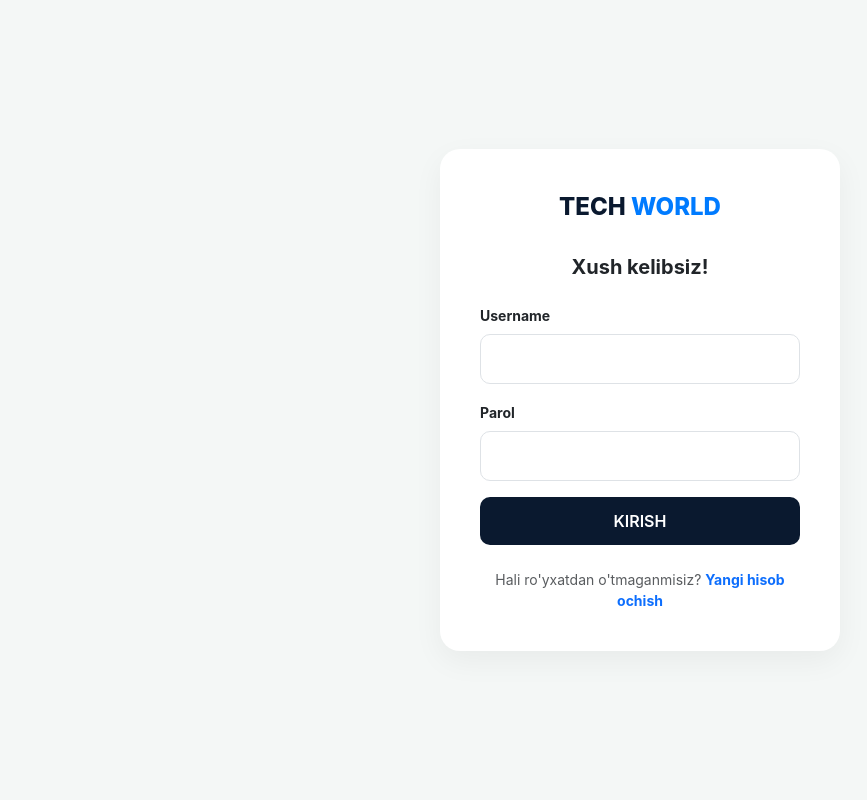
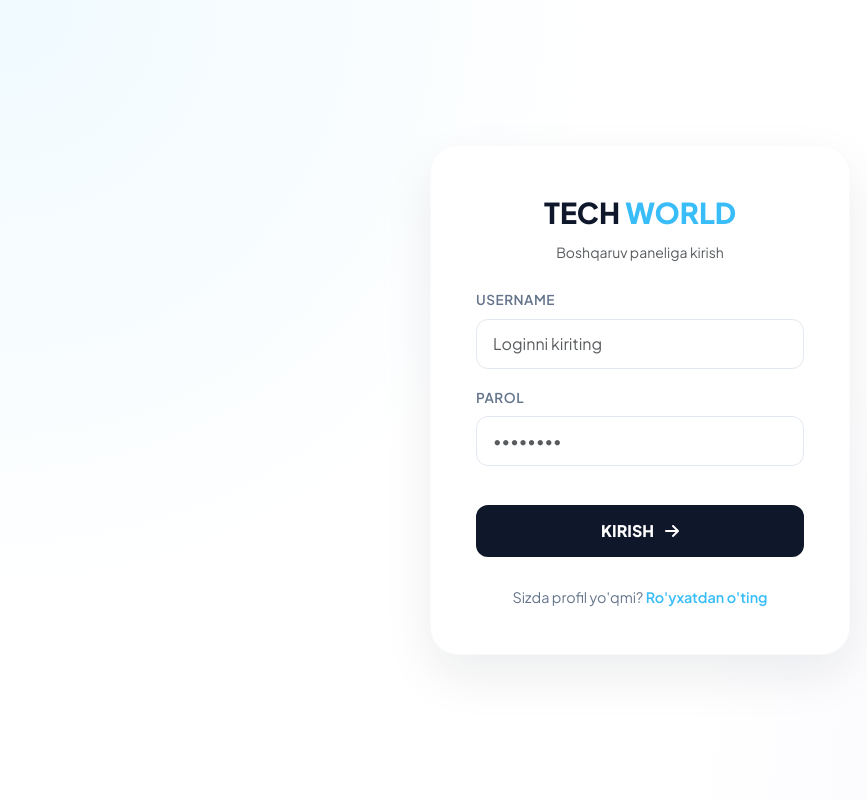
Before and after one commit to Umid091/Online-shop, a Django app: page /auth/login/ in a window 1280 px wide. Shown: the whole page, without its empty margins (0-867 px from the left). Run offline with Django 5.2, Linux system fonts and the light colour scheme.

Commit message:
loyiha davom etmoqda

```diff
--- a/templates/auth/login.html
+++ b/templates/auth/login.html
@@ -2,41 +2,159 @@
 <html lang="uz">
 <head>
     <meta charset="UTF-8">
-    <title>Tizimga kirish | TECH WORLD</title>
+    <meta name="viewport" content="width=device-width, initial-scale=1.0">
+    <title>Kirish | TECH WORLD</title>
     <link href="https://cdn.jsdelivr.net/npm/bootstrap@5.3.0/dist/css/bootstrap.min.css" rel="stylesheet">
+    <link href="https://fonts.googleapis.com/css2?family=Plus+Jakarta+Sans:wght@400;600;800&display=swap" rel="stylesheet">
+    <link rel="stylesheet" href="https://cdnjs.cloudflare.com/ajax/libs/font-awesome/6.4.0/css/all.min.css">
+
     <style>
-        body { font-family: 'Inter', sans-serif; background-color: #f4f7f6; display: flex; align-items: center; min-height: 100vh; }
-        .auth-card { width: 100%; max-width: 400px; background: white; padding: 40px; border-radius: 20px; box-shadow: 0 10px 30px rgba(0,0,0,0.05); margin: auto; }
-        .brand-logo { font-weight: 800; color: #0a192f; text-decoration: none; font-size: 1.5rem; display: block; text-align: center; margin-bottom: 30px; }
-        .brand-logo span { color: #007bff; }
-        .form-control { border-radius: 10px; padding: 12px; margin-bottom: 15px; }
-        .btn-primary { background: #0a192f; border: none; border-radius: 10px; padding: 12px; width: 100%; font-weight: 600; }
-        .btn-primary:hover { background: #007bff; }
+        :root {
+            --primary-dark: #0f172a;
+            --accent-color: #38bdf8;
+        }
+
+        body {
+            font-family: 'Plus Jakarta Sans', sans-serif;
+            background-color: #f8fafc;
+            height: 100vh;
+            display: flex;
+            align-items: center;
+            justify-content: center;
+            margin: 0;
+            /* Fon uchun yumshoq gradient */
+            background: radial-gradient(circle at 0% 0%, rgba(56, 189, 248, 0.08) 0%, transparent 40%),
+                        radial-gradient(circle at 100% 100%, rgba(129, 140, 248, 0.08) 0%, transparent 40%);
+        }
+
+        .login-card {
+            width: 100%;
+            max-width: 420px;
+            background: #ffffff;
+            padding: 45px;
+            border-radius: 28px;
+            box-shadow: 0 20px 50px rgba(15, 23, 42, 0.08);
+            border: 1px solid rgba(0,0,0,0.02);
+        }
+
+        .brand-name {
+            font-weight: 800;
+            font-size: 1.8rem;
+            color: var(--primary-dark);
+            text-decoration: none;
+            display: block;
+            text-align: center;
+            margin-bottom: 8px;
+        }
+
+        .brand-name span { color: var(--accent-color); }
+
+        .form-label {
+            font-size: 0.85rem;
+            font-weight: 600;
+            color: #64748b;
+            margin-bottom: 8px;
+            text-transform: uppercase;
+            letter-spacing: 0.5px;
+        }
+
+        .form-control {
+            border-radius: 12px;
+            padding: 12px 16px;
+            border: 1.5px solid #e2e8f0;
+            transition: all 0.3s ease;
+            font-size: 1rem;
+        }
+
+        .form-control:focus {
+            border-color: var(--accent-color);
+            box-shadow: 0 0 0 4px rgba(56, 189, 248, 0.1);
+        }
+
+        .btn-login {
+            background: var(--primary-dark);
+            color: white;
+            border: none;
+            border-radius: 12px;
+            padding: 14px;
+            font-weight: 700;
+            width: 100%;
+            margin-top: 15px;
+            transition: 0.3s;
+        }
+
+        .btn-login:hover {
+            background: #1e293b;
+            transform: translateY(-2px);
+            box-shadow: 0 10px 20px rgba(15, 23, 42, 0.15);
+        }
+
+        .error-box {
+            background-color: #fef2f2;
+            border: 1px solid #fee2e2;
+            color: #dc2626;
+            padding: 12px;
+            border-radius: 12px;
+            font-size: 0.9rem;
+            text-align: center;
+            margin-bottom: 20px;
+            display: flex;
+            align-items: center;
+            justify-content: center;
+            gap: 8px;
+        }
+
+        .footer-text {
+            text-align: center;
+            margin-top: 30px;
+            font-size: 0.9rem;
+            color: #64748b;
+        }
+
+        .footer-text a {
+            color: var(--accent-color);
+            text-decoration: none;
+            font-weight: 600;
+        }
     </style>
 </head>
 <body>
-    <div class="auth-card">
-        <a href="/" class="brand-logo">TECH <span>WORLD</span></a>
-        <h5 class="text-center fw-bold mb-4">Xush kelibsiz!</h5>
+
+    <div class="login-card">
+        <a href="/" class="brand-name">TECH <span>WORLD</span></a>
+        <p class="text-center text-muted mb-4 small">Boshqaruv paneliga kirish</p>
 
         {% if error %}
-            <div class="alert alert-danger py-2 small text-center">{{ error }}</div>
+            <div class="error-box">
+                <i class="fas fa-circle-exclamation"></i>
+                {{ error }}
+            </div>
         {% endif %}
 
         <form method="POST">
             {% csrf_token %}
+
             <div class="mb-3">
-                <label class="form-label small fw-bold">Username</label>
-                <input type="text" name="username" class="form-control" required>
+                <label class="form-label">Username</label>
+                <div class="input-group">
+                    <input type="text" name="username" class="form-control" placeholder="Loginni kiriting" required>
+                </div>
             </div>
-            <div class="mb-3">
-                <label class="form-label small fw-bold">Parol</label>
-                <input type="password" name="password" class="form-control" required>
+
+            <div class="mb-4">
+                <label class="form-label">Parol</label>
+                <input type="password" name="password" class="form-control" placeholder="••••••••" required>
             </div>
-            <button type="submit" class="btn btn-primary">KIRISH</button>
+
+            <button type="submit" class="btn btn-login">
+                KIRISH <i class="fas fa-arrow-right ms-2"></i>
+            </button>
         </form>
 
-        <p class="text-center mt-4 mb-0 small text-muted">Hali ro'yxatdan o'tmaganmisiz? <a href="{% url 'register' %}" class="text-primary text-decoration-none fw-bold">Yangi hisob ochish</a></p>
+        <div class="footer-text">
+            Sizda profil yo'qmi? <a href="{% url 'register' %}">Ro'yxatdan o'ting</a>
+        </div>
     </div>
+
 </body>
 </html>
--- a/users/urls.py
+++ b/users/urls.py
@@ -6,7 +6,14 @@ urlpatterns = [
     path('register/', views.RegisterView.as_view(), name='register'),
     path('email-verify/', views.EmailVerifyView.as_view(), name='email_verify'),
     path('login/', views.LoginView.as_view(), name='login'),
-    path('profile/',views.ProfileView.as_view(),name='profile')
+    path('profile/',views.ProfileView.as_view(),name='profile'),
+    path('admin/',views.AdminDashboardView.as_view(),name='admin_dashboard'),
+    path('admin-logout/', views.admin_logaut.as_view(), name='admin_logout'),
+    path('cart/add/<int:id>/', views.add_to_cart, name='add_to_cart'),
+    path('', views.index, name='index'),
+    path('cart/remove/<int:id>/', views.remove_cart_item, name='remove_cart_item'),
+    path('checkout/', views.checkout, name='checkout'),
+
     # path('add_to_cart/<int:id>', views.add_to_cart, name='add_to_cart'),
     # path('checkout/', views.checkout, name='checkout'),
 ]
--- a/users/views.py
+++ b/users/views.py
@@ -8,7 +8,14 @@ import random
 from django.conf import settings
 from django.core.mail import send_mail
 from .models import User
+from django.contrib.auth import logout
+from django.contrib.auth.mixins import LoginRequiredMixin
 
+from django.views import View
+from django.shortcuts import render, redirect
+from django.contrib.auth import authenticate, login
+from .models import Product, User
+from products.models import  Product, Category, Banner
 
 
 class RegisterView(View):
@@ -95,43 +102,52 @@ class EmailVerifyView(View):
         return redirect('login')
 
 
-from django.views import View
-from django.shortcuts import render, redirect
-from django.contrib.auth import authenticate, login
-from .models import Product, User
 
 
-# 1. Login qismi
+
+
 class LoginView(View):
     def get(self, request):
         return render(request, 'auth/login.html')
 
     def post(self, request):
-        u = request.POST.get('username')
-        p = request.POST.get('password')
-        user = authenticate(request, username=u, password=p)
+        username = request.POST.get('username')
+        password = request.POST.get('password')
 
-        if user:
+        user = authenticate(request, username=username, password=password)
+
+        if user is not None:
             login(request, user)
-            if user.role == User.Role.ADMIN:
+
+
+            if str(user.role).upper() == "ADMIN":
                 return redirect('admin_dashboard')
-            return redirect('index')
-        return render(request, 'auth/login.html', {"error": "Xato!"})
+            else:
+                return redirect('index')
+
+        return render(request, 'auth/login.html', {
+            "error": "Username yoki parol xato kiritildi!"
+        })
 
 
 class AdminDashboardView(View):
     def get(self, request):
-        if not request.user.is_authenticated or request.user.role != User.Role.ADMIN:
-            return redirect('login')
+        products = Product.objects.all().order_by('-id')
+        users = User.objects.all().order_by('-id')
+        order_items = OrderItem.objects.all().order_by('-id')  # Oxirgi sotuvlar
 
-        products = Product.objects.all().order_by('-id')
-        return render(request, 'admin/dashboard.html', {'products': products})
+        # Statistika uchun
+        total_sales = sum(item.get_total_price() for item in order_items) if hasattr(order_items,
+                                                                                     'get_total_price') else 0
 
+        context = {
+            'products': products,
+            'users': users,
+            'order_items': order_items,
+            'total_sales': total_sales,
+        }
+        return render(request, 'admin/admin_dashboard.html', context)
 
-from django.contrib.auth.mixins import LoginRequiredMixin
-from django.views import View
-from django.shortcuts import render, redirect
-from .models import User
 
 
 class ProfileView(LoginRequiredMixin, View):
@@ -151,3 +167,93 @@ class ProfileView(LoginRequiredMixin, View):
 
         user.save()
         return redirect('profile')
+
+
+
+
+
+class admin_logaut(View):
+    def get(self,request):
+        logout(request)
+        return redirect('login')
+
+
+def add_to_cart(request, id):
+    product = Product.objects.get(id=id)
+
+    quantity_raw = request.POST.get("quantity", 1)
+    quantity = int(quantity_raw)
+
+    cart_item = Cart.objects.filter(user=request.user, product=product).first()
+    if cart_item:
+        cart_item.quantity += quantity
+        cart_item.save()
+    else:
+        Cart.objects.create(
+            user=request.user,
+            product=product,
+            quantity=quantity
+        )
+
+    return redirect('index')
+
+def checkout(request):
+    cart_items = Cart.objects.filter(user=request.user)
+    if not cart_items:
+        return redirect('index')
+
+    total_price = sum(item.total_price for item in cart_items)
+
+    if request.user.balance < total_price:
+        return redirect('index')
+
+    order = Order.objects.create(
+        user=request.user
+    )
+
+    for item in cart_items:
+        OrderItem.objects.create(
+            product=item.product,
+            order=order,
+            quantity=item.quantity,
+            price=item.product.price
+        )
+
+        item.product.count -= item.quantity  # Agar modelda 'count' bo'lsa
+        item.product.save()
+
+    request.user.balance -= total_price
+    request.user.save()
+
+    cart_items.delete()
+
+    return redirect('index')
+
+
+def index(request):
+    products = Product.objects.all().order_by('-id')
+    categories = Category.objects.all()
+    banner = Banner.objects.first()
+
+    cart_items = []
+    total_cart_price = 0
+
+    if request.user.is_authenticated:
+        cart_items = Cart.objects.filter(user=request.user)
+        total_cart_price = sum(item.product.price * item.quantity for item in cart_items)
+
+    context = {
+        'products': products,
+        'categories': categories,
+        'banner': banner,
+        'cart_items': cart_items,
+        'total_cart_price': total_cart_price,
+    }
+    return render(request, 'index.html', context)
+
+
+def remove_cart_item(request, id):
+    if request.user.is_authenticated:
+        Cart.objects.filter(id=id, user=request.user).delete()
+
+    return redirect('index')
```
Also changed, not shown: templates/admin/admin_dashboard.html (+115 -116 lines), templates/index.html (+34 -25 lines), db.sqlite3.
